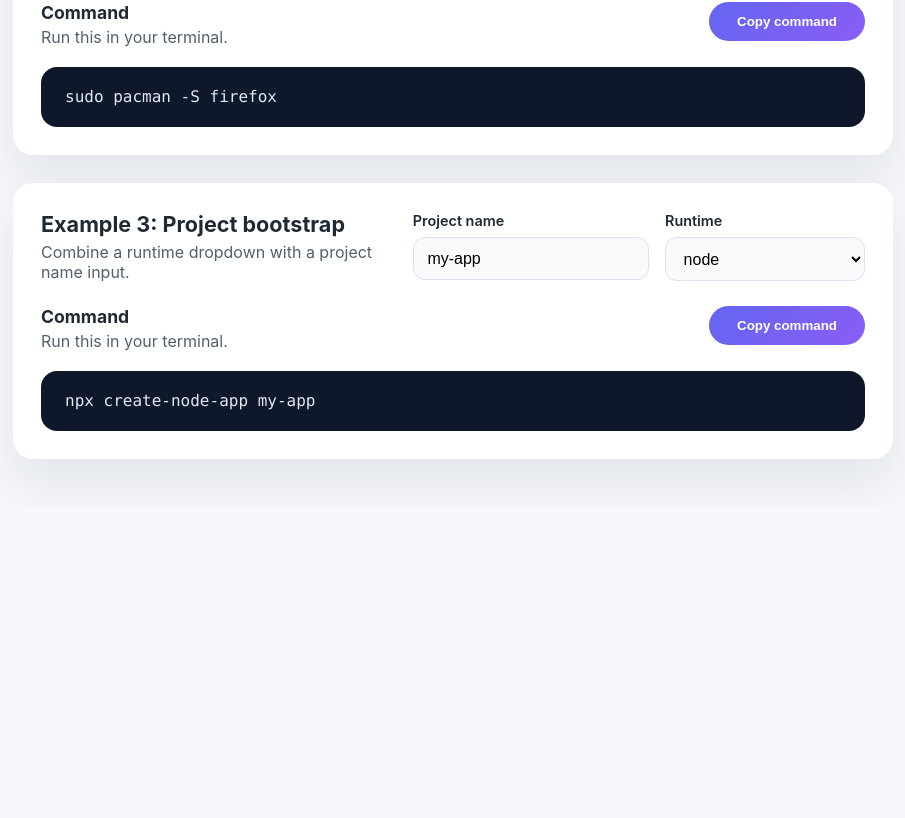
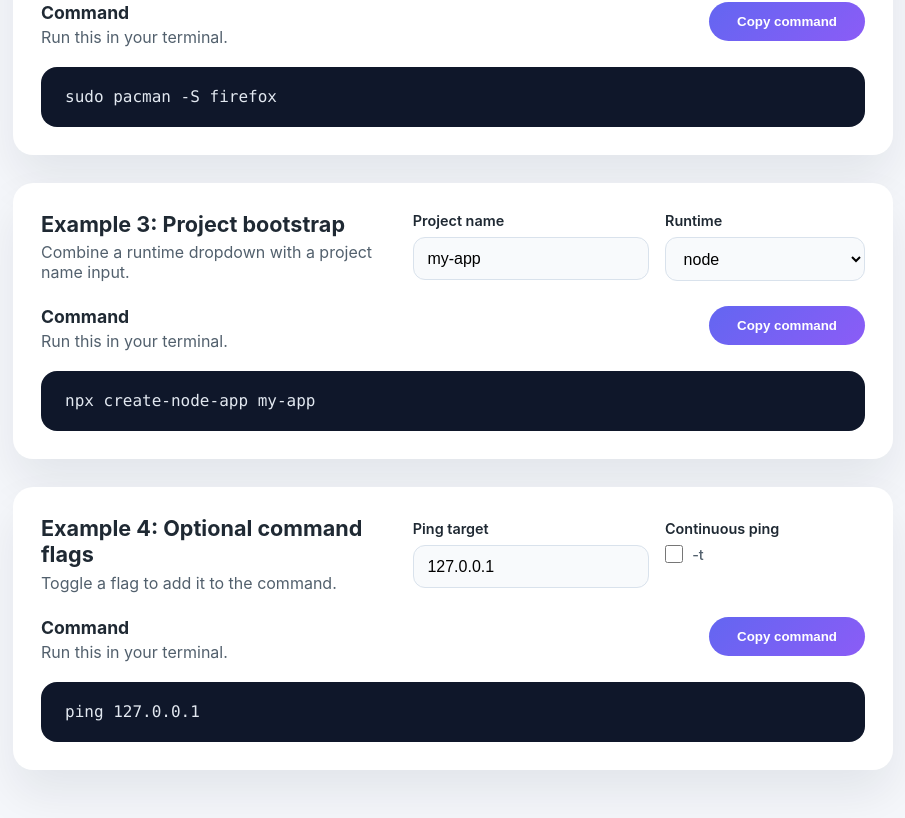
Before and after one commit to NotReallyAnonymous/reactjs-help-tool, a React (Vite) app: page / in a window 1280 px wide. Shown: the part 967-1785 px from the top of the page, without its empty margins (187-1092 px from the left). Before the commit the page ends 1474 px from the top, so only its background shows below. Built offline with nearby package versions, Linux system fonts and the light colour scheme.

Commit message:
Add flag checkbox control

```diff
--- a/src/App.css
+++ b/src/App.css
@@ -142,6 +142,29 @@
   background: #f8fafc;
 }
 
+.field--checkbox {
+  align-items: flex-start;
+}
+
+.checkbox-row {
+  display: flex;
+  align-items: center;
+  gap: 0.6rem;
+}
+
+.checkbox-row input {
+  width: 1.1rem;
+  height: 1.1rem;
+  margin: 0;
+  accent-color: #6366f1;
+}
+
+.checkbox-flag {
+  font-size: 0.9rem;
+  color: #52606d;
+  font-weight: 500;
+}
+
 .field input:focus,
 .field select:focus {
   outline: 2px solid #8b5cf6;
--- a/src/App.jsx
+++ b/src/App.jsx
@@ -1,6 +1,7 @@
 import { useState } from 'react'
 import Command from './components/Command'
 import CommandTabs from './components/CommandTabs'
+import FlagCheckBox from './components/FlagCheckBox'
 import SelectBox from './components/SelectBox'
 import TextBox from './components/TextBox'
 import './App.css'
@@ -13,6 +14,8 @@ function App() {
   const [selectedPackage, setSelectedPackage] = useState('firefox')
   const [projectName, setProjectName] = useState('my-app')
   const [runtime, setRuntime] = useState('node')
+  const [pingHost, setPingHost] = useState('127.0.0.1')
+  const [isContinuousPing, setIsContinuousPing] = useState(false)
 
   return (
     <div className="app">
@@ -95,6 +98,31 @@ function App() {
             />
           </div>
         </Command>
+
+        <Command
+          title="Example 4: Optional command flags"
+          description="Toggle a flag to add it to the command."
+          command={`ping${isContinuousPing ? ' -t' : ''} ${
+            pingHost || '<ip or hostname>'
+          }`}
+        >
+          <div className="field-row">
+            <TextBox
+              id="ping-host"
+              header="Ping target"
+              value={pingHost}
+              onChange={(event) => setPingHost(event.target.value)}
+              placeholder="127.0.0.1"
+            />
+            <FlagCheckBox
+              id="continuous-ping"
+              header="Continuous ping"
+              flag="-t"
+              checked={isContinuousPing}
+              onChange={(event) => setIsContinuousPing(event.target.checked)}
+            />
+          </div>
+        </Command>
       </main>
     </div>
   )
--- /dev/null
+++ b/src/components/FlagCheckBox.jsx
@@ -0,0 +1,13 @@
+function FlagCheckBox({ id, header, flag, checked, onChange }) {
+  return (
+    <label className="field field--checkbox" htmlFor={id}>
+      <span>{header}</span>
+      <div className="checkbox-row">
+        <input id={id} type="checkbox" checked={checked} onChange={onChange} />
+        <span className="checkbox-flag">{flag}</span>
+      </div>
+    </label>
+  )
+}
+
+export default FlagCheckBox
```
